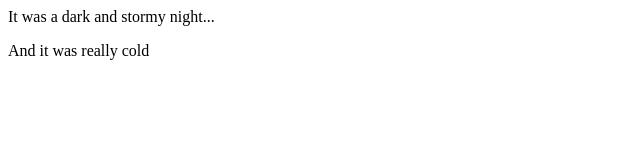
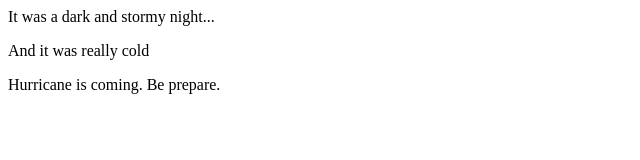
Before and after one commit to SimranPannu/fireside-story, a plain HTML site: page index.html in a window 1280 px wide. Shown: the whole page, without its empty margins (0-640 px from the left). Drawn offline with Linux system fonts and the light colour scheme.

Commit message:
added third line

```diff
--- a/index.html
+++ b/index.html
@@ -2,5 +2,6 @@
   <body>
     <p>It was a dark and stormy night...</p>
 	<p>And it was really cold<p>
+    <p>Hurricane is coming. Be prepare.</p>
   </body>
 </html>
```
